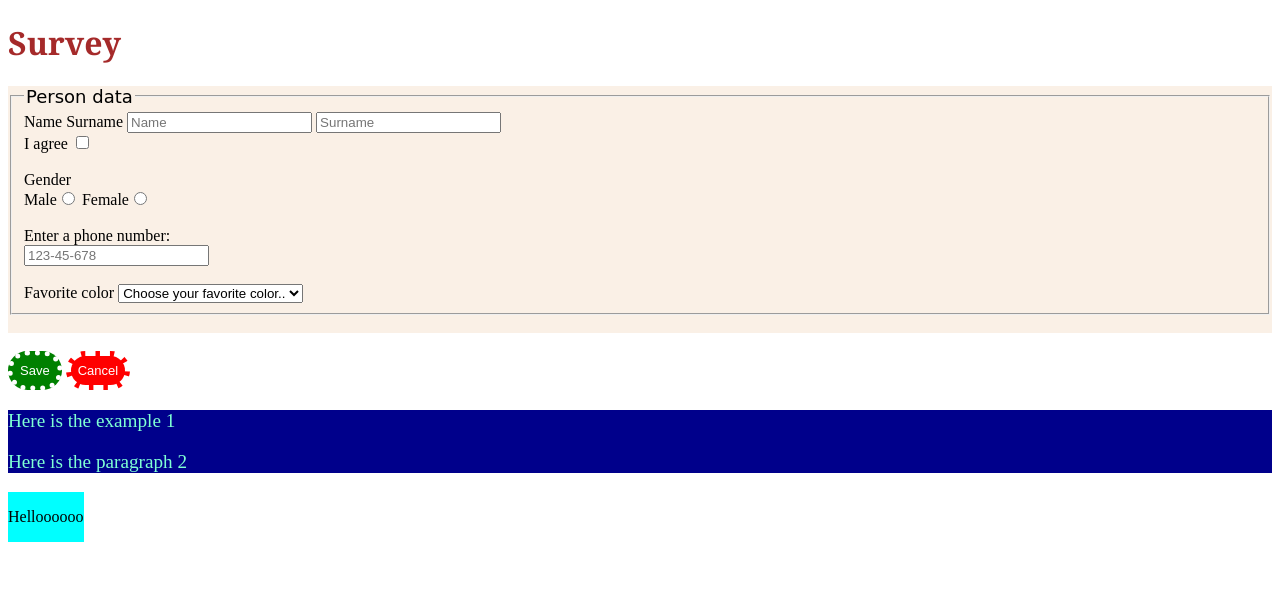
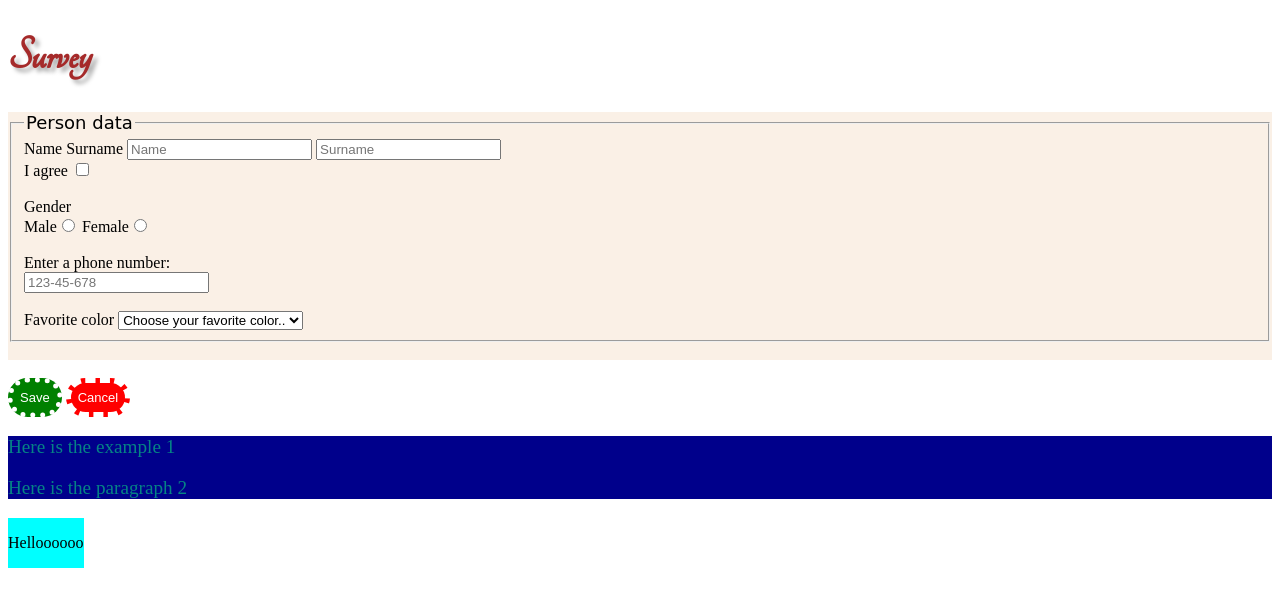
Before and after one commit to evelinagr/JS_sessions, a plain HTML site: page 7.02.html in a window 1280 px wide. Drawn offline with Linux system fonts and the light colour scheme.

Commit message:
7th commit

```diff
--- a/7.02.html
+++ b/7.02.html
@@ -4,6 +4,8 @@
 <head>
     <title>Input page</title>
     <link rel="stylesheet" href="7.02.style.css">
+    <link rel="stylesheet"
+          href="https://fonts.googleapis.com/css?family=Tangerine">
     <H1>Survey</H1>
 </head>
 <body>
@@ -57,7 +59,6 @@
     </div>
 
 
-
 </body>
 
 </html>
--- a/7.02.style.css
+++ b/7.02.style.css
@@ -16,7 +16,9 @@
         border: 5px dashed;
     }
     H1{
-        font-family: Georgia, 'Times New Roman', Times, serif;
+        font-family: 'Tangerine', serif;
+        font-size: 48px;
+        text-shadow: 4px 4px 4px #aaa;
         color:brown;
     }
 
@@ -32,7 +34,7 @@
 
     .myRule{
         font-size: larger;
-        color:aquamarine;
+        color:#058385;
         background-color: darkblue;
     }
 
```
